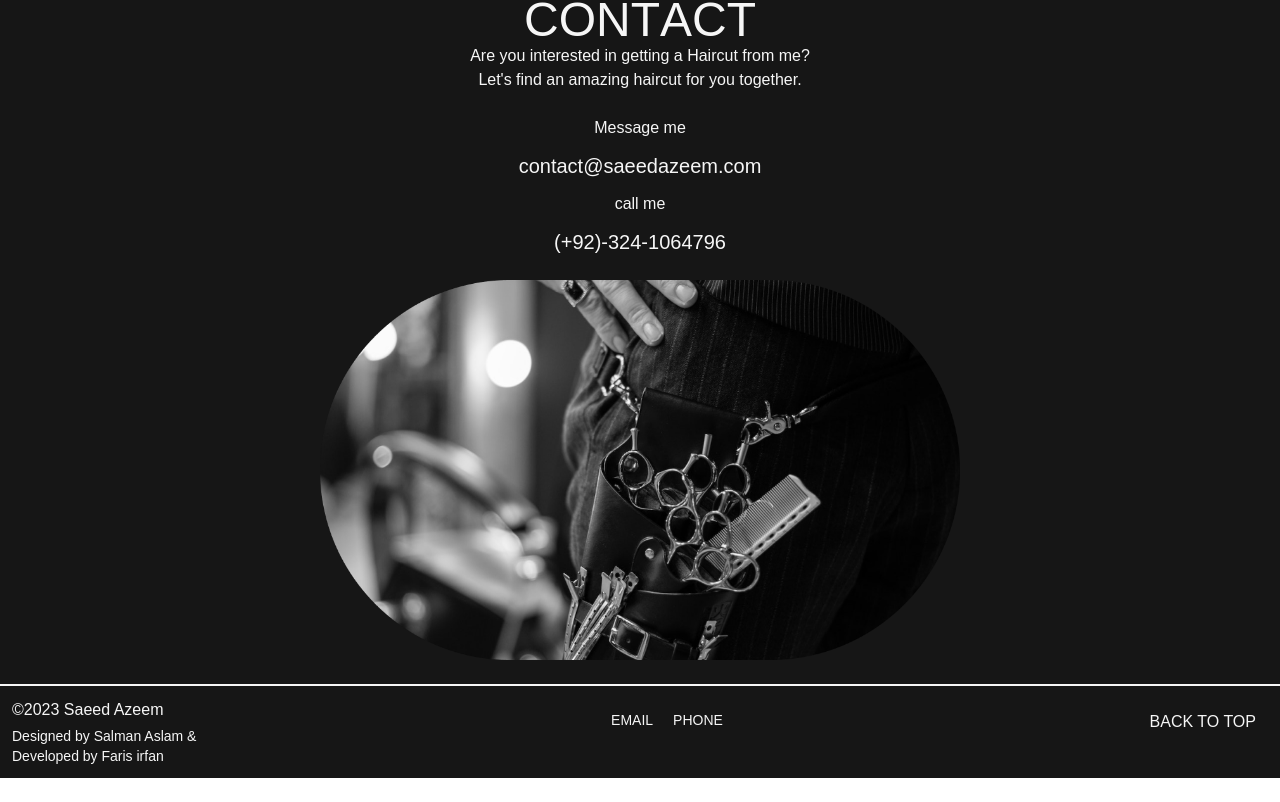
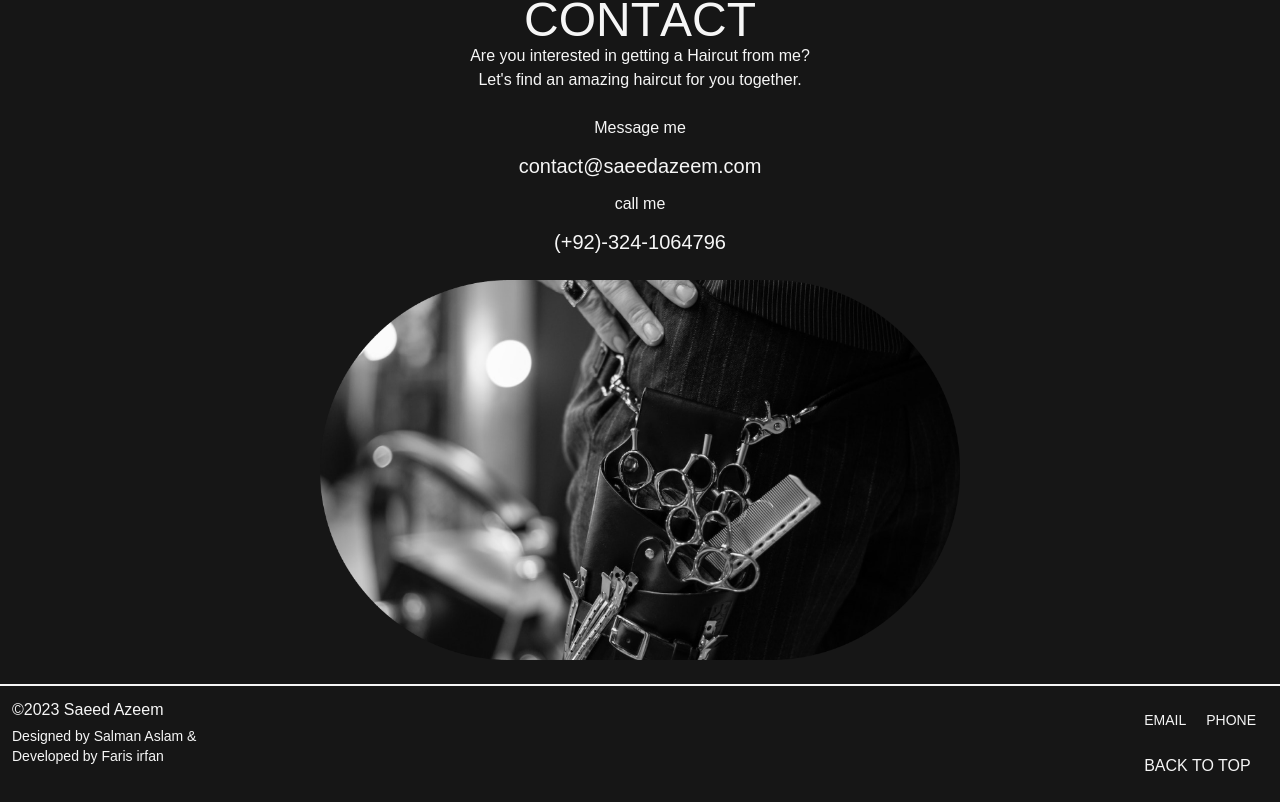
Before and after one commit to Farisbit19003/Saloon, a React (Vite) app: page / in a window 1280 px wide. Shown: the part 3168-3970 px from the top of the page. Before the commit the page ends 3946 px from the top, so only its background shows below. Built offline with nearby package versions, Linux system fonts and the light colour scheme; a web font is replaced by a local one.

Commit message:
RESPONSES

```diff
--- a/src/components/footer.jsx
+++ b/src/components/footer.jsx
@@ -10,8 +10,12 @@ const Footer = () => {
         <div className="flex flex-row justify-between ">
           <div className="flex flex-col gap-1">
             <p>©2023 Saeed Azeem</p>
-            <p className='text-sm'> Designed by Salman Aslam &<br/> Developed by Faris irfan</p>
+            <p className="text-sm">
+              {" "}
+              Designed by Salman Aslam &<br /> Developed by Faris irfan
+            </p>
           </div>
+          <div className="flex-col md:flex-row">
             <div className="flex flex-col md:flex-row md:p-3 p-2 md:gap-5 gap-3 sm:text-sm justify-center text-center align-middle">
               <p className="flex ">EMAIL</p>
               <p className="flex ">PHONE</p>
@@ -24,6 +28,7 @@ const Footer = () => {
             </div>
           </div>
         </div>
+      </div>
     </>
   );
 }
```
Lines whose indentation alone changed are shown as unchanged.
